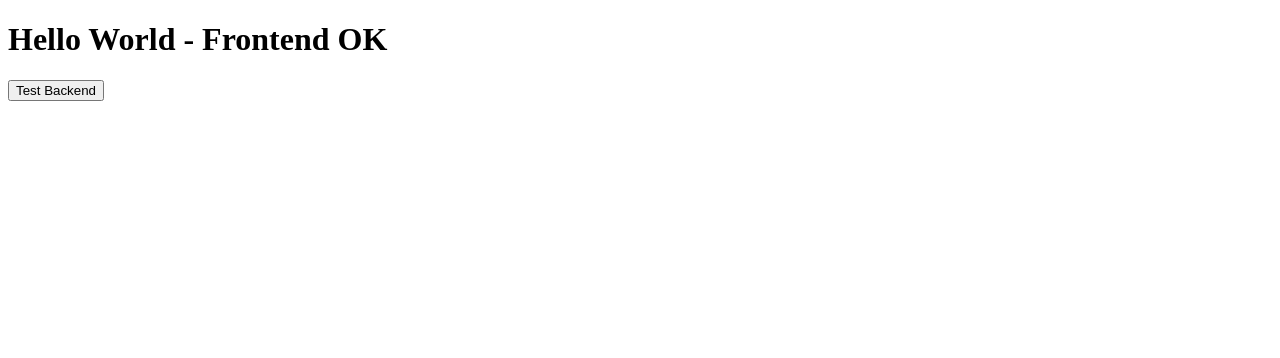
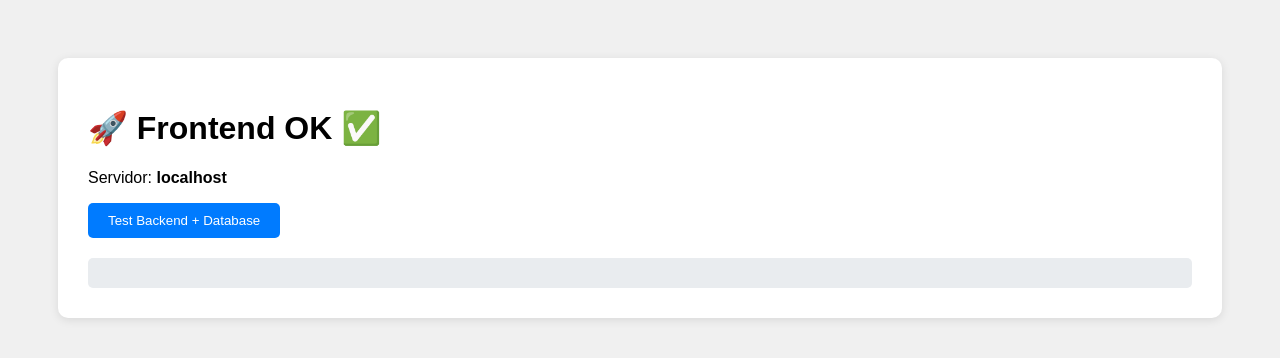
Before and after one commit to VinicampoSuri/testeJobsystem, a plain HTML site: page hello-world-devops/frontend/index.html in a window 1280 px wide. Drawn offline with Linux system fonts and the light colour scheme.

Commit message:
Enhance frontend with improved UI and backend testing

```diff
--- a/hello-world-devops/frontend/index.html
+++ b/hello-world-devops/frontend/index.html
@@ -1,13 +1,36 @@
 <!DOCTYPE html>
 <html>
+<head>
+  <title>Hello DevOps Multi-Tier</title>
+  <style>
+    body { font-family: Arial; padding: 50px; background: #f0f0f0; }
+    .container { background: white; padding: 30px; border-radius: 10px; box-shadow: 0 2px 10px rgba(0,0,0,0.1); }
+    button { padding: 10px 20px; background: #007bff; color: white; border: none; border-radius: 5px; cursor: pointer; }
+    button:hover { background: #0056b3; }
+    #result { margin-top: 20px; padding: 15px; background: #e9ecef; border-radius: 5px; }
+  </style>
+</head>
 <body>
-<h1>Hello World - Frontend OK</h1>
-<button onclick="testBackend()">Test Backend</button>
+  <div class="container">
+    <h1>🚀 Frontend OK ✅</h1>
+    <p>Servidor: <strong id="hostname"></strong></p>
+    <button onclick="testBackend()">Test Backend + Database</button>
     <div id="result"></div>
+  </div>
   <script>
+    document.getElementById('hostname').innerText = window.location.hostname;
+
     async function testBackend() {
+      const resultDiv = document.getElementById('result');
+      resultDiv.innerHTML = '<p>⏳ Testing backend...</p>';
+
+      try {
         const res = await fetch('/api/health');
-  document.getElementById('result').innerText = await res.text();
+        const data = await res.text();
+        resultDiv.innerHTML = `<h3>Backend Response:</h3><p>${data}</p>`;
+      } catch (error) {
+        resultDiv.innerHTML = `<p style="color: red;">❌ Error: ${error.message}</p>`;
+      }
     }
   </script>
 </body>
```
Lines whose indentation alone changed are shown as unchanged.
